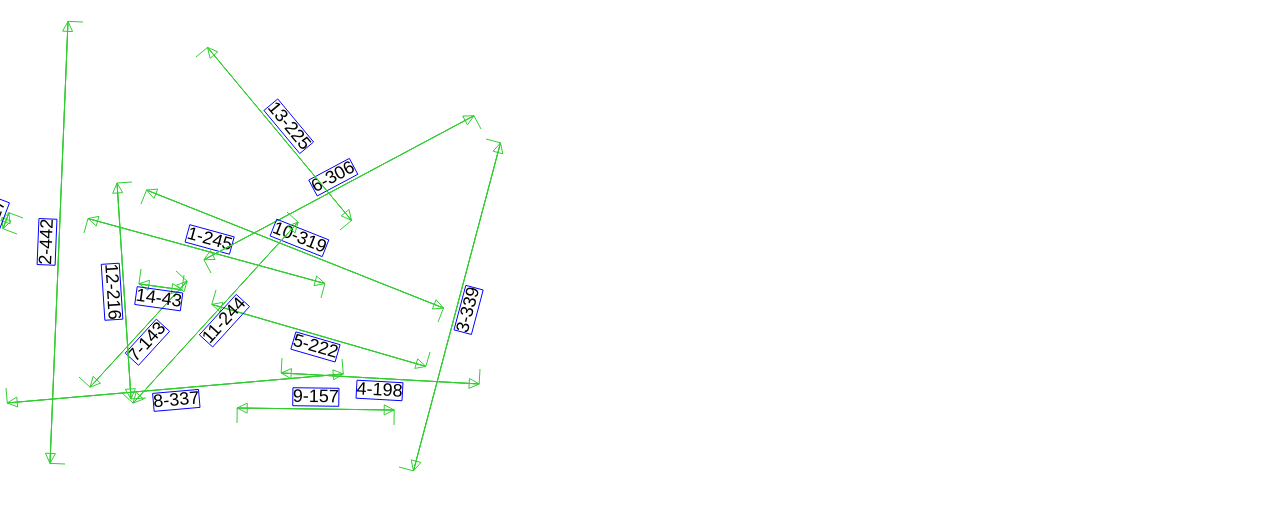
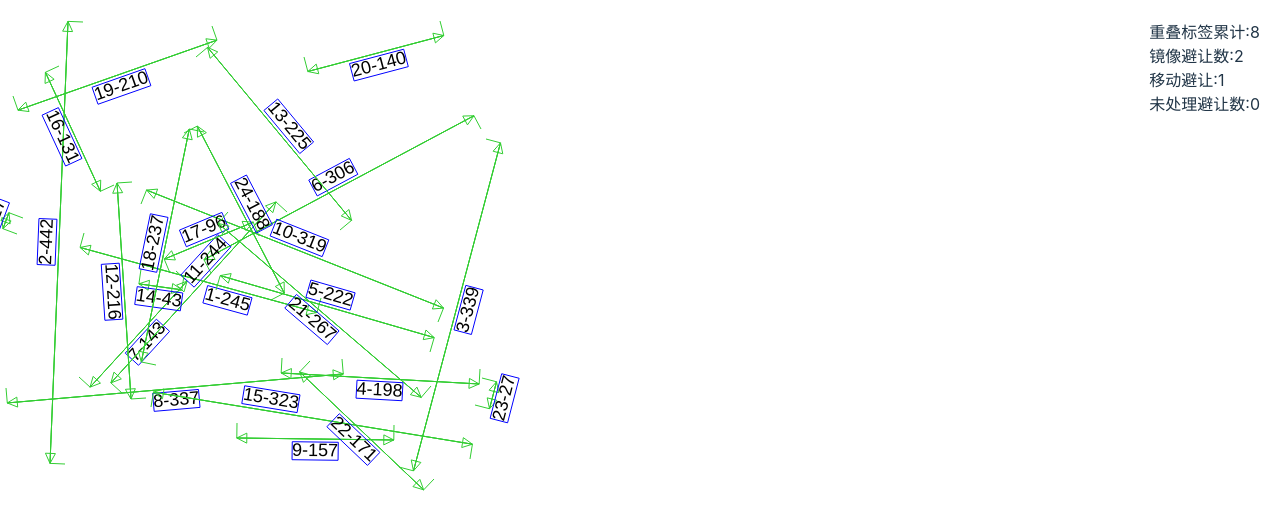
Before and after one commit to limzgiser/label-avoidance, a Vue app: page / in a window 1280 px wide. Shown: the top 530 px of the page. Built offline with nearby package versions, Linux system fonts and the light colour scheme.

Commit message:
fix:标签避让

```diff
--- a/src/App.vue
+++ b/src/App.vue
@@ -2,17 +2,25 @@
 
 <template>
   <div id="container"></div>
+
+  <div id="result" v-if="result">
+    <div>重叠标签累计:{{ result.total }}</div>
+
+    <div>镜像避让数:{{ result.mirro }}</div>
+
+    <div>移动避让:{{ result.move }}</div>
+
+    <div>未处理避让数:{{ result.overlap }}</div>
+  </div>
 </template>
 
 <script setup lang="ts">
-import { onMounted } from "vue";
+import { onMounted, ref } from "vue";
 import Konva from "konva";
 import { randomData } from "./Tools/Tools";
+import { Collision } from "./render/Collision";
 
-import { Collision } from "./render/Collision";
-import { Rectangle } from "./render/Rectangle";
-import { RangeLabel } from "./render/RangleLabel";
-import { THINKNESS } from "./Constants";
+const result: any = ref(null);
 
 onMounted(() => {
   const width = window.innerWidth;
@@ -26,13 +34,12 @@ onMounted(() => {
 
   const layer = new Konva.Layer();
 
-  const imageObj = new Image();
+  // const imageObj = new Image();
 
   const group = new Konva.Group();
 
-  group.zIndex(2)
+  group.zIndex(2);
   layer.add(group);
-
 
   // imageObj.onload = function () {
   //   const background = new Konva.Image({
@@ -57,86 +64,13 @@ onMounted(() => {
 
   const data = randomData(layer);
 
-  // const data = {
-  //   11: new RangeLabel(
-  //     {
-  //       id: 11,
-  //       start: {
-  //         x: 100,
-  //         y: 100,
-  //       },
-
-  //       end: {
-  //         x: 200,
-  //         y: 200,
-  //       },
-
-  //       thinkness: 10,
-  //       offset: [0, 0],
-  //     },
-  //     layer
-  //   ),
-  //   12: new RangeLabel(
-  //     {
-  //       id: 12,
-  //       start: {
-  //         x: 100,
-  //         y: 200,
-  //       },
-
-  //       end: {
-  //         x: 230,
-  //         y: 100,
-  //       },
-
-  //       thinkness: 10,
-  //       offset: [0, 0],
-  //     },
-  //     layer
-  //   ),
-  // };
-
   Object.keys(data).forEach((key) => {
     data[key].render();
   });
-  layer.draw();
 
   const collision = new Collision(data);
 
-  collision.optimize();
-
-  // // 重叠的标签
-  // const overlapData = collision.getRectangle();
-
-  // const keys = Object.keys(overlapData);
-
-  // const _group = new Konva.Group();
-
-  // layer.add(_group);
-
-  // for (let i = 0; i < keys.length; i++) {
-  //   const id = keys[i];
-  //   const rect: Rectangle = overlapData[id];
-
-  //   const [p1, p2, p3, p4] = rect.points;
-  //   const path = new Konva.Shape({
-  //     sceneFunc: function (context, shape) {
-  //       context.beginPath();
-  //       context.moveTo(p1.x, p1.y);
-  //       context.lineTo(p2.x, p2.y);
-  //       context.lineTo(p3.x, p3.y);
-  //       context.lineTo(p4.x, p4.y);
-
-  //       context.lineTo(p1.x, p1.y);
-  //       context.strokeShape(this);
-  //     },
-
-  //     stroke: "red",
-  //     strokeWidth: 1,
-  //   });
-
-  //   _group.add(path);
-  // }
+  result.value = collision.optimize();
 
   layer.draw();
 });
@@ -146,4 +80,10 @@ onMounted(() => {
 <style scoped>
 /* #container {
 } */
+
+#result {
+  position: absolute;
+  right: 20px;
+  top: 20px;
+}
 </style>
--- a/src/Constants.ts
+++ b/src/Constants.ts
@@ -1,4 +1,4 @@
-const DATA_COUNT = 15
+const DATA_COUNT = 25
 
 const LABEL_OFFSET_Y = 3        // 标注距离标注线的偏移量
 
--- a/src/render/Collision.ts
+++ b/src/render/Collision.ts
@@ -1,8 +1,6 @@
 import { MOVE_X_TIMES, MOVE_Y_TIMES } from "../Constants";
 import { RangeLabel } from "./RangleLabel";
 import { Rectangle } from "./Rectangle";
-import { SF_Point } from "./Types";
-import { cloneDeep, replace } from 'lodash'
 
 /**
  * 标注避让
@@ -208,6 +206,7 @@ class Collision {
 
             const label = this.source[id]
 
+            // 翻转避让
             let avoid = this.mirrorAvoid(id)
             if (avoid) {
                 label.thinkness = -label.thinkness
@@ -215,6 +214,7 @@ class Collision {
                 continue
             }
 
+            // 移动避让
             let step = this.moveAvoid(id)
 
             if (step > 0) {
@@ -224,16 +224,21 @@ class Collision {
 
         }
 
-        console.log('累计重叠标注:', ids.length)
-
-        console.log('镜像避让:', mirro)
-
-        console.log('移动避让:', move)
+        console.log('当前重叠标签:')
 
         console.log(this.getOverlaps())
 
+        const overlap = this.getOverlaps()
+
         Object.values(this.source).forEach(item => item.render())
 
+
+        return {
+            total: ids.length,
+            mirro: mirro,
+            move: move,
+            overlap: Object.keys(overlap).length
+        }
 
     }
 
```
Also changed, not shown: src/render/PointLabel.ts (added, +12 -0 lines), src/style.json (added, +29 -0 lines), 1 other file (tests, documents, lock files or other folders).
